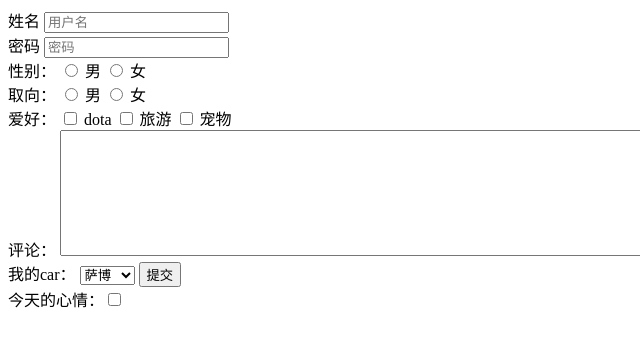
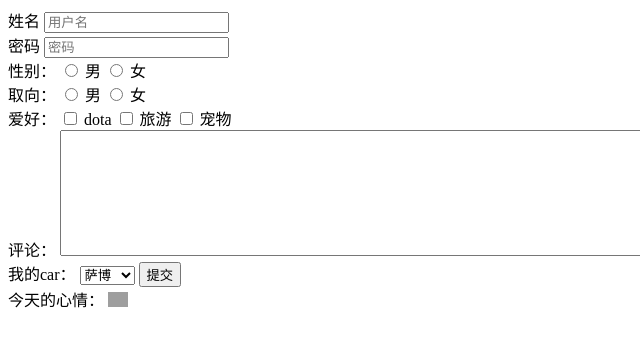
Before and after one commit to evenyao/mini-demo-depot, a plain HTML site: page mini-demo合集/表单 demo/index.html in a window 1280 px wide. Shown: the full height of the page, 0-640 px from the left. Drawn offline with Linux system fonts and the light colour scheme; grey boxes are pictures that could not be loaded.

Commit message:
Update index.html

```diff
--- a/mini-demo合集/表单 demo/index.html
+++ b/mini-demo合集/表单 demo/index.html
@@ -72,6 +72,8 @@
     </form>
 
   </div>
-  今天的心情：<input type="checkbox" class="mood">
+  <div class="mood">
+  今天的心情：<input type="checkbox">
+  </div>
 </body>
 </html>
```
